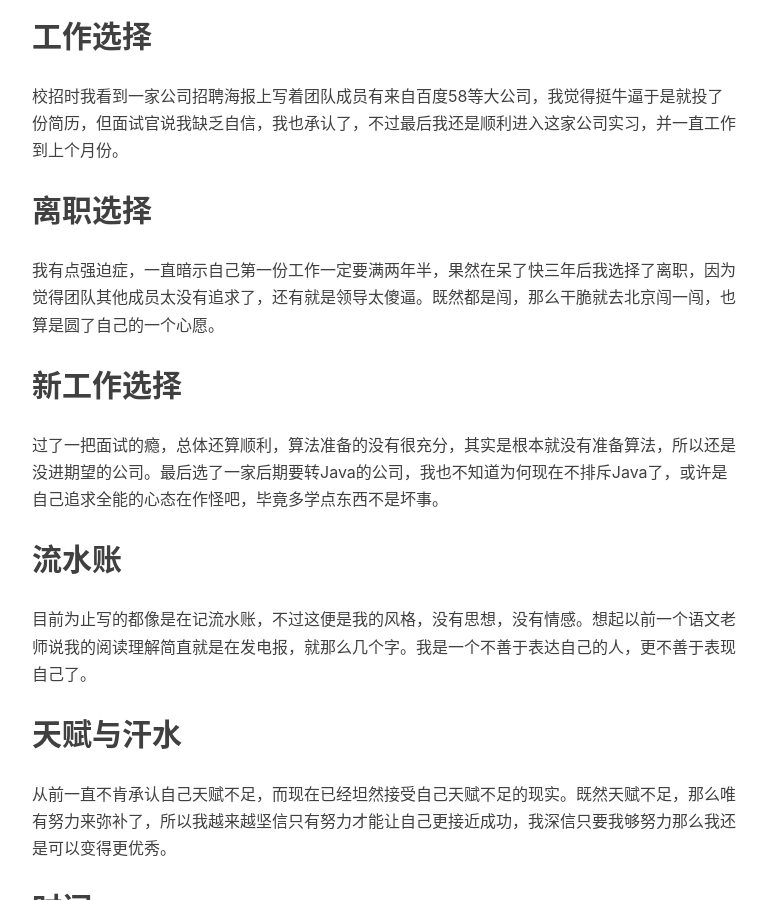
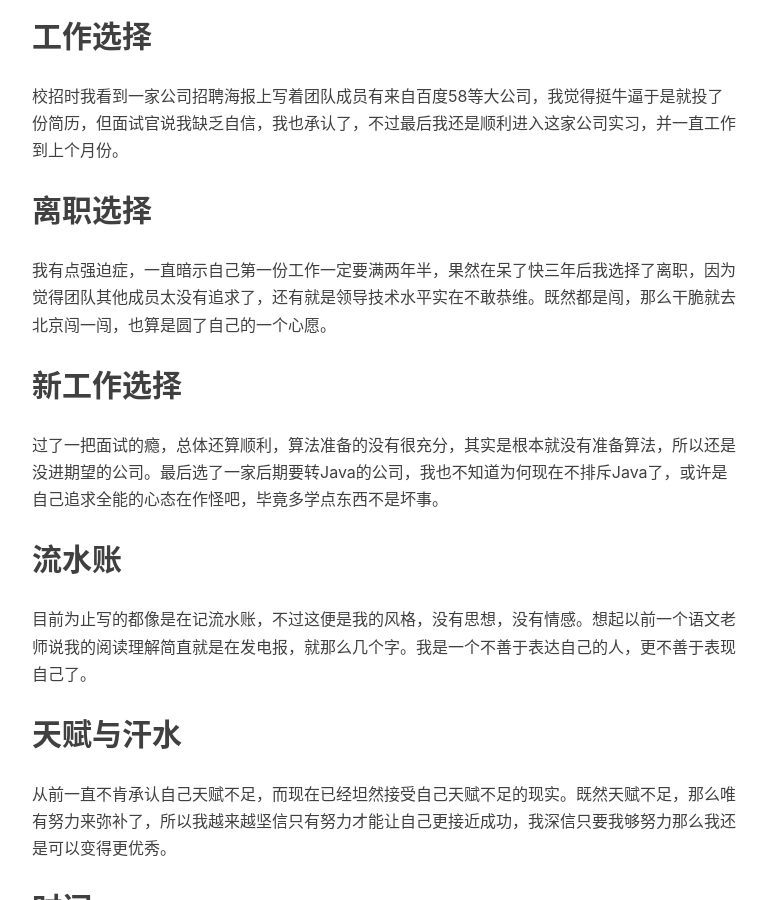
Before and after one commit to bug1024/jeet-blog, a Jekyll site: the page built from _posts/2016-12-12-past-two-years.md, in a window 1280 px wide and 900 px high, scrolled down 932 px. Shown: the whole window, without its empty margins (233-1000 px from the left). Built offline with Jekyll 4.4.1, drawn with Linux system fonts in a browser that asks for light colours; nearby versions of some CDN libraries; comment, search, counter and statistics services are not loaded.

Commit message:
update post

```diff
--- a/_posts/2016-12-12-past-two-years.md
+++ b/_posts/2016-12-12-past-two-years.md
@@ -21,7 +21,7 @@ tags:
 校招时我看到一家公司招聘海报上写着团队成员有来自百度58等大公司，我觉得挺牛逼于是就投了份简历，但面试官说我缺乏自信，我也承认了，不过最后我还是顺利进入这家公司实习，并一直工作到上个月份。
 
 ## 离职选择
-我有点强迫症，一直暗示自己第一份工作一定要满两年半，果然在呆了快三年后我选择了离职，因为觉得团队其他成员太没有追求了，还有就是领导太傻逼。既然都是闯，那么干脆就去北京闯一闯，也算是圆了自己的一个心愿。
+我有点强迫症，一直暗示自己第一份工作一定要满两年半，果然在呆了快三年后我选择了离职，因为觉得团队其他成员太没有追求了，还有就是领导技术水平实在不敢恭维。既然都是闯，那么干脆就去北京闯一闯，也算是圆了自己的一个心愿。
 
 ## 新工作选择
 过了一把面试的瘾，总体还算顺利，算法准备的没有很充分，其实是根本就没有准备算法，所以还是没进期望的公司。最后选了一家后期要转Java的公司，我也不知道为何现在不排斥Java了，或许是自己追求全能的心态在作怪吧，毕竟多学点东西不是坏事。
```
